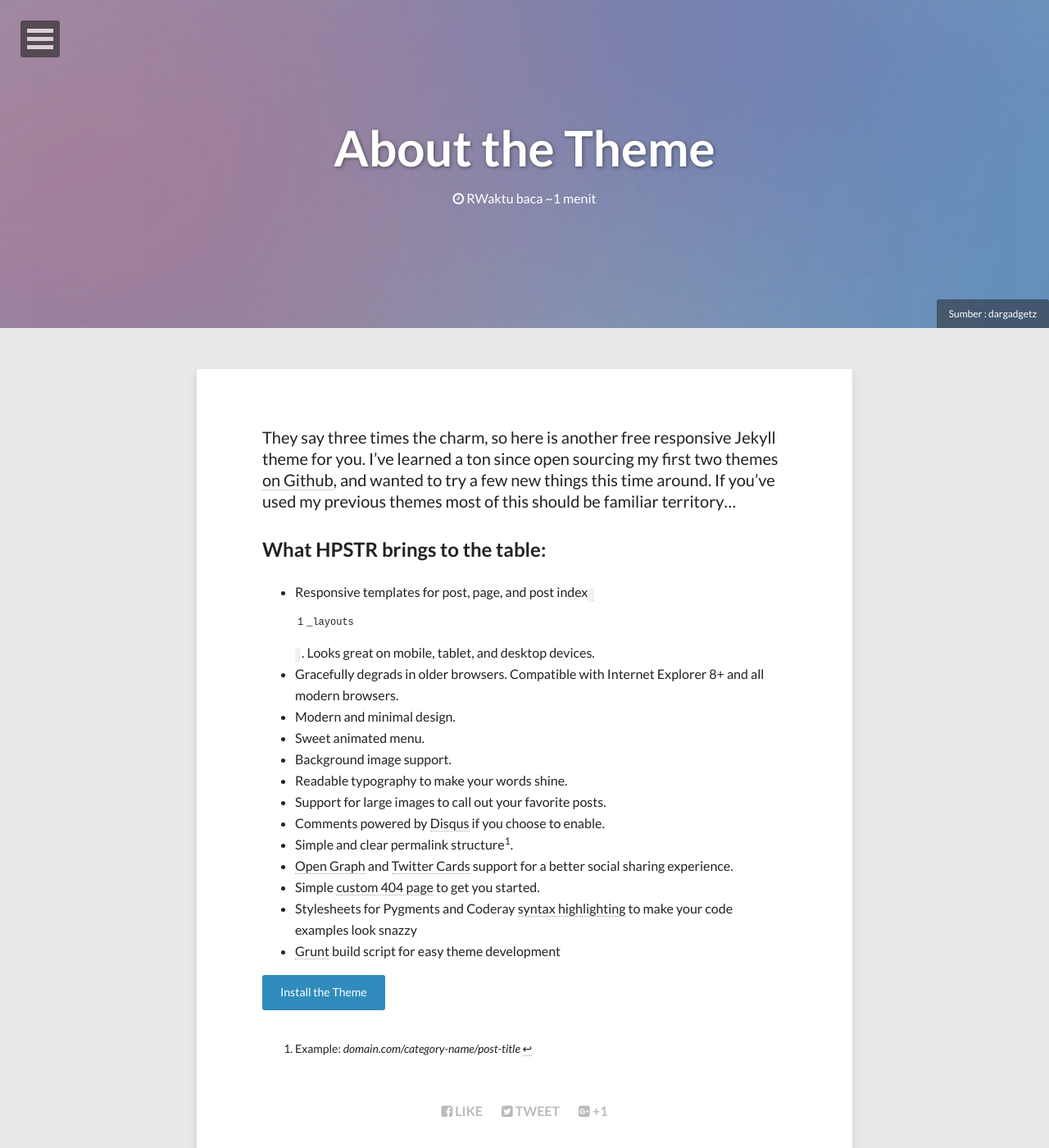
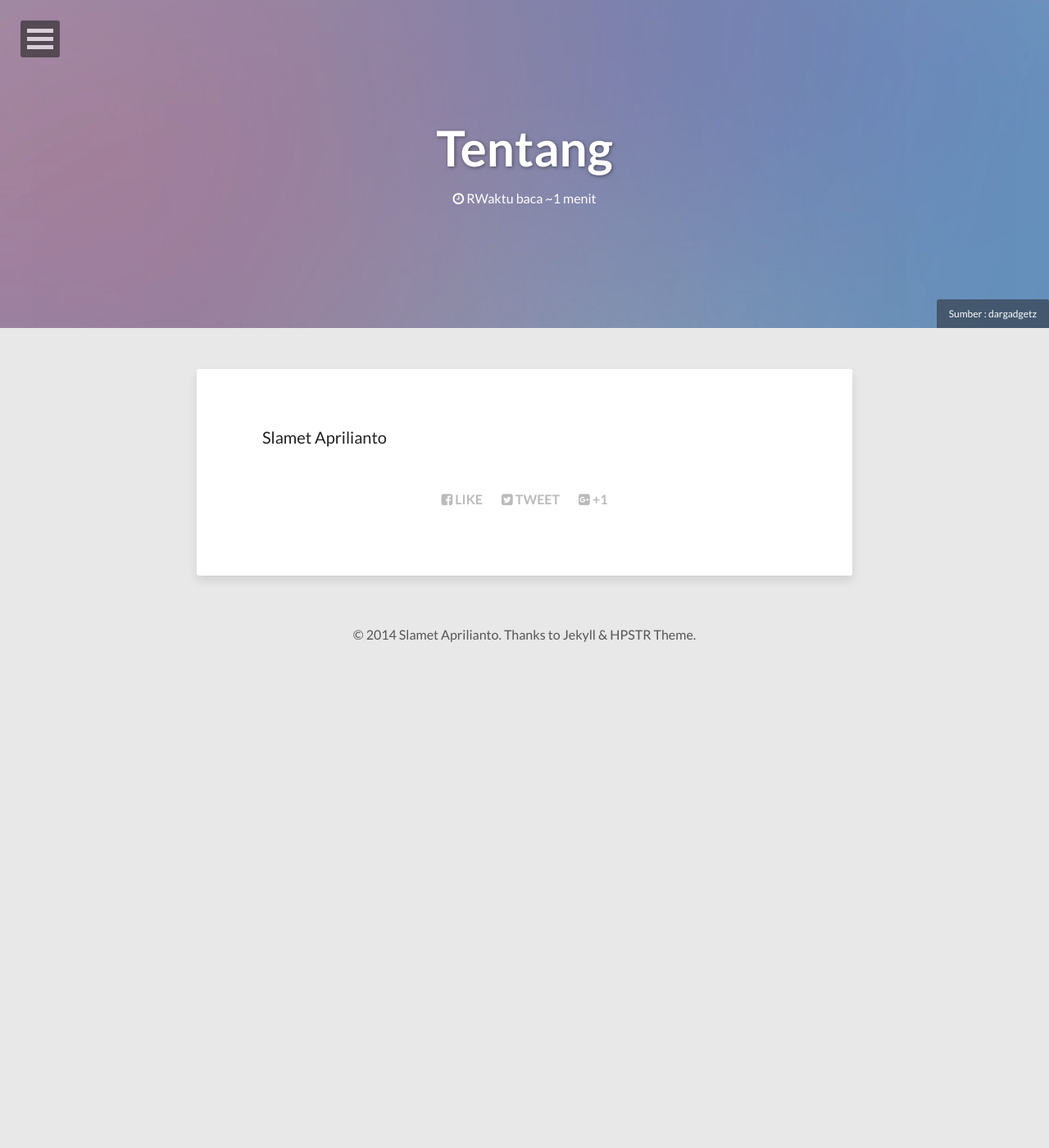
Before and after one commit to slamath/slamath.github.io, a Jekyll site: the page built from about.md, in a window 1280 px wide and 1400 px high. Shown: the whole window at 82% size. Built offline with Jekyll 4.4.1, drawn with Linux system fonts in a browser that asks for light colours; nearby versions of some CDN libraries.

Commit message:
Initial commit

```diff
--- a/about.md
+++ b/about.md
@@ -1,8 +1,8 @@
 ---
 layout: page
 permalink: /about/
-title: About the Theme
-tags: [Jekyll, theme, modern, minimal, responsive]
+title: Tentang
+tags: [tentang, penulis, slamet, aprilianto]
 image:
   feature: abstract-5.jpg
   credit: dargadgetz
@@ -10,24 +10,4 @@
 share: true
 ---
 
-They say three times the charm, so here is another free responsive Jekyll theme for you. I've learned a ton since open sourcing my first two themes [on Github](http://github.com/mmistakes), and wanted to try a few new things this time around. If you've used my previous themes most of this should be familiar territory...
-
-## What HPSTR brings to the table:
-
-* Responsive templates for post, page, and post index `_layouts`. Looks great on mobile, tablet, and desktop devices.
-* Gracefully degrads in older browsers. Compatible with Internet Explorer 8+ and all modern browsers.
-* Modern and minimal design.
-* Sweet animated menu.
-* Background image support.
-* Readable typography to make your words shine.
-* Support for large images to call out your favorite posts.
-* Comments powered by [Disqus](http://disqus.com) if you choose to enable.
-* Simple and clear permalink structure[^1].
-* [Open Graph](https://developers.facebook.com/docs/opengraph/) and [Twitter Cards](https://dev.twitter.com/docs/cards) support for a better social sharing experience.
-* Simple [custom 404 page]({{ site.url }}/404.html) to get you started.
-* Stylesheets for Pygments and Coderay [syntax highlighting]({{ site.url }}/code-highlighting-post/) to make your code examples look snazzy
-* [Grunt](http://gruntjs.com) build script for easy theme development
-
-<div markdown="0"><a href="{{ site.url }}/theme-setup" class="btn btn-info">Install the Theme</a></div>
-
-[^1]: Example: *domain.com/category-name/post-title*
+Slamet Aprilianto
--- a/posts.html
+++ b/posts.html
@@ -1,8 +1,8 @@
 ---
 layout: post-index
 permalink: /posts/
-title: All Posts
-description: "An archive of posts."
+title: Semua Tulisan
+description: "Arsip tulisan."
 ---
 
 {% for post in site.posts %}
```
Also changed, not shown: 404.md (+3 -3 lines), index.html (+7 -7 lines).
